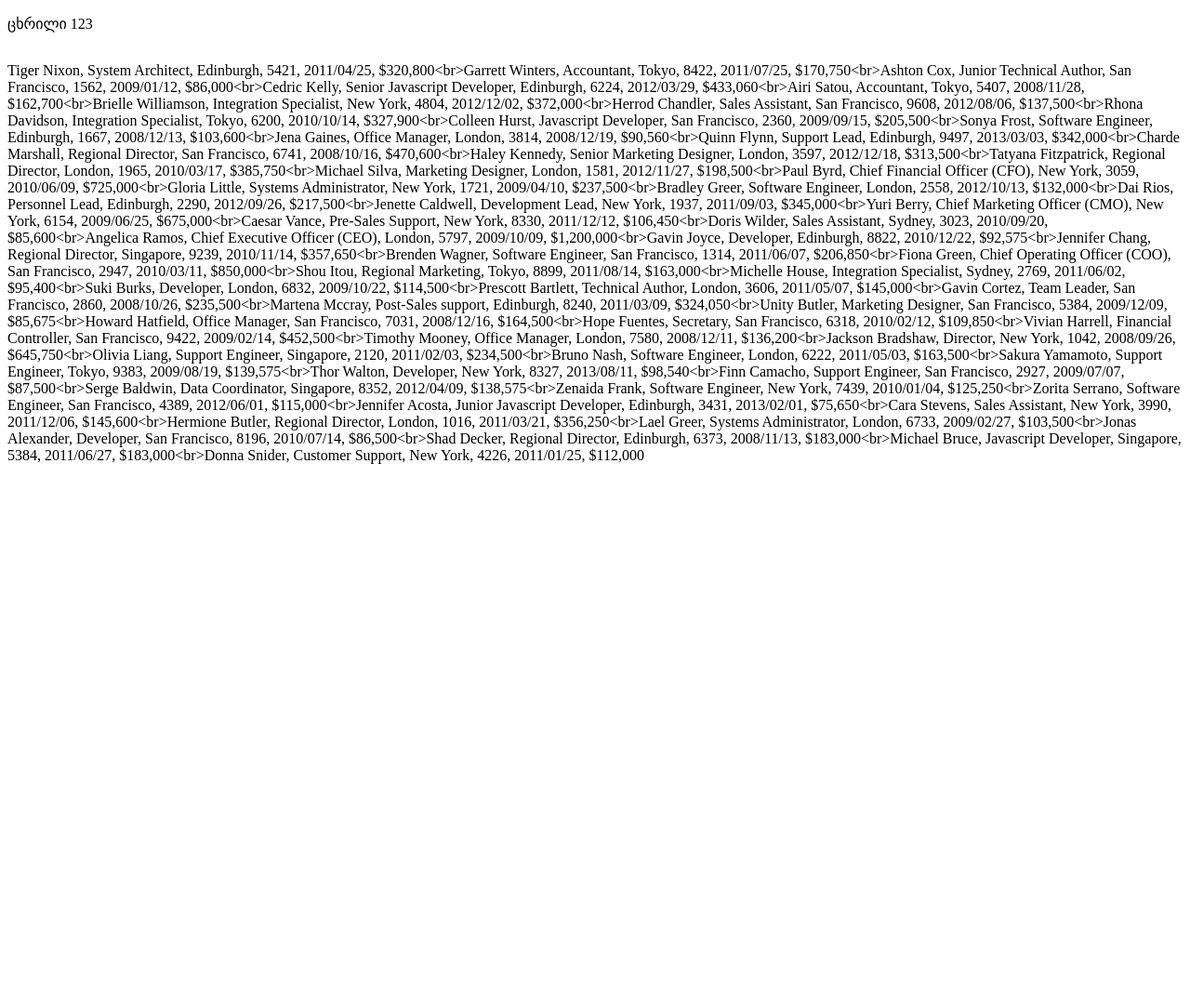
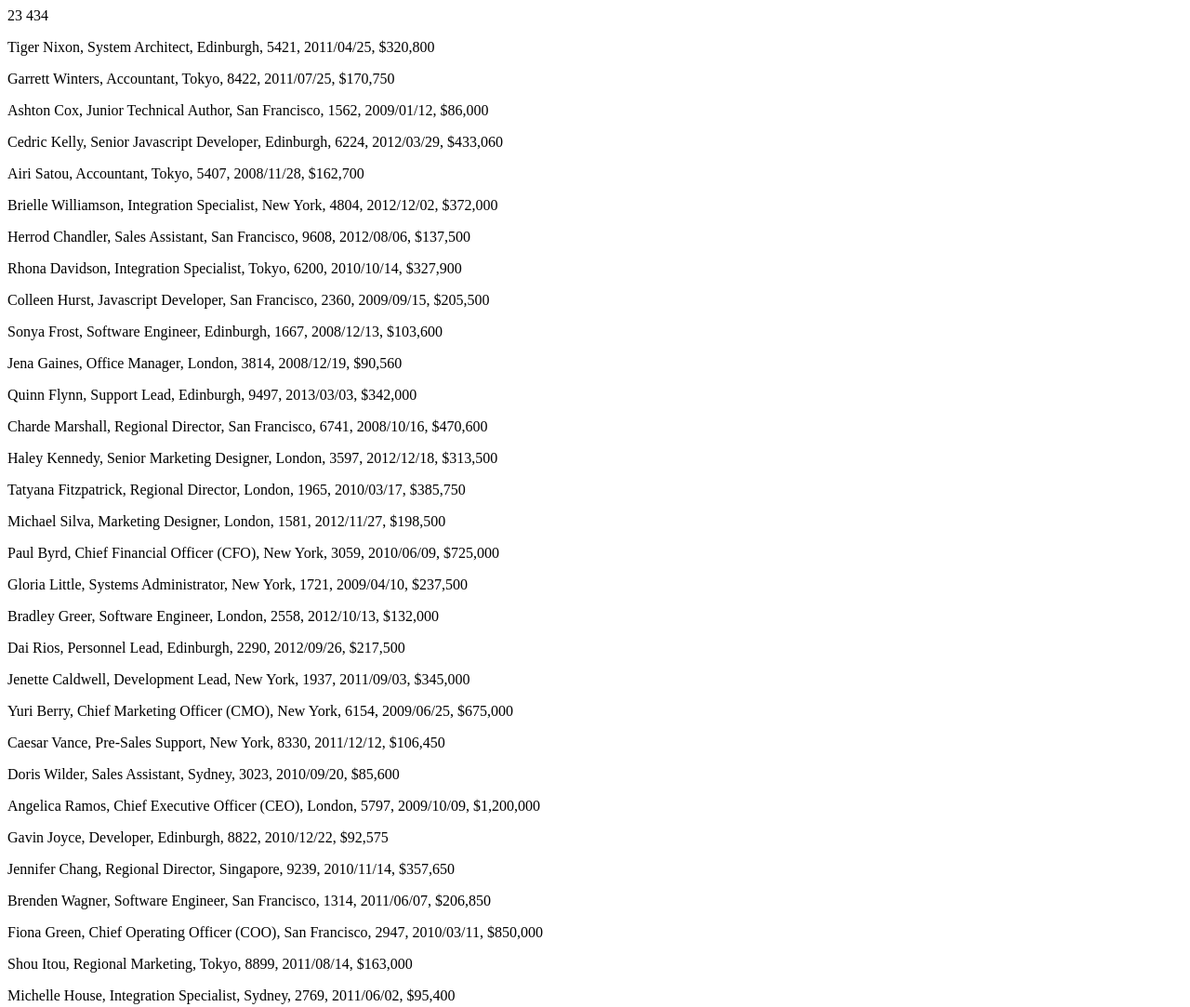
Before and after one commit to makho-kukhianidze/test1233, a plain HTML site: page index.html in a window 1280 px wide. Shown: the top 1083 px of the page at 93% size. Before the commit the page ends 800 px from the top, so only its background shows below. Drawn offline with Linux system fonts and the light colour scheme.

Commit message:
Add files via upload

```diff
--- a/first.js
+++ b/first.js
@@ -7,21 +7,22 @@ fetch('data.json')
     // Access the "data" array from the JSON
     const dataArray = data.data;
 
-    // Get the <p> element
+    // Get the <div> element
     const jsonDataElement = document.getElementById("json-data");
 
-    // Check if the element exists before setting its text content
+    // Check if the element exists before setting its content
     if (jsonDataElement) {
       // Create an array to store the formatted JSON data
       const formattedData = [];
 
       // Iterate over the nested arrays and access the individual values
       dataArray.forEach(row => {
-        formattedData.push(row.join(", "));
+        const rowString = row.join(", ");
+        formattedData.push(`<p>${rowString}</p>`);
       });
 
-      // Set the JSON data as the text content of the <p> element
-      jsonDataElement.textContent = formattedData.join("<br>");
+      // Set the formatted JSON data as the content of the <div> element
+      jsonDataElement.innerHTML = formattedData.join("");
     } else {
       console.error("Element with ID 'json-data' not found.");
     }
--- a/index.html
+++ b/index.html
@@ -6,8 +6,8 @@
     <title>Document</title>
 </head>
 <body>
-
-<p>ცხრილი 123</p>
+23 434
+    <div id="json-data"></div>
 
 <table id="myTable">
 
```
